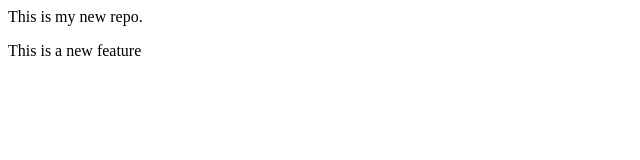
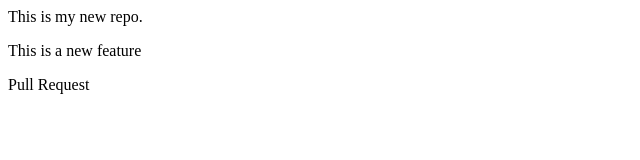
Before and after one commit to ishachoudhury111/LocalRepo, a plain HTML site: page index.html in a window 1280 px wide. Shown: the whole page, without its empty margins (0-640 px from the left). Drawn offline with Linux system fonts and the light colour scheme.

Commit message:
pull the request

```diff
--- a/index.html
+++ b/index.html
@@ -1,2 +1,3 @@
 <p>This is my new repo.</p>
 <p>This is a new feature</p>
+<p>Pull Request</p>
```
